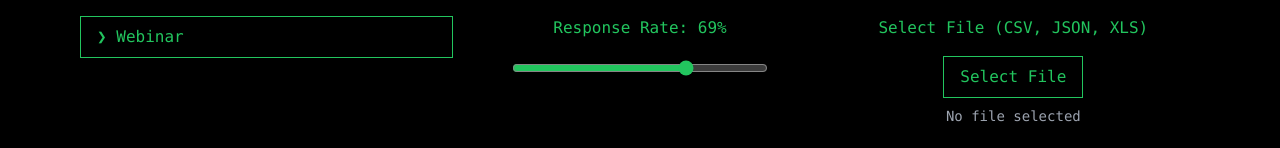
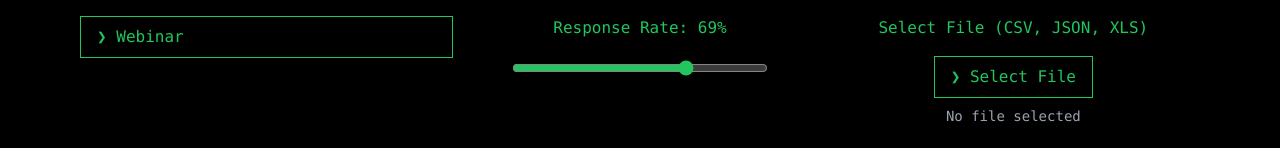
Before and after one commit to DenisKOMAROV/fucking_awesome_ml_web_ui_template, a React (Create React App) app in the folder frontend/: page / in a window 1280 px wide. Shown: the part 420-568 px from the top of the page. Built offline with nearby package versions, Linux system fonts and the light colour scheme.

Commit message:
file uploading logic

```diff
--- a/frontend/src/components/FileUpload.js
+++ b/frontend/src/components/FileUpload.js
@@ -1,6 +1,6 @@
 import { useState } from "react";
 
-const FileUpload = ({ onFileSelect }) => {
+const FileUpload = ({ onFileSelect, fileUploading }) => {
   const [fileName, setFileName] = useState("No file selected");
 
   const handleFileChange = (event) => {
@@ -15,9 +15,13 @@ const FileUpload = ({ onFileSelect }) => {
     <div className="flex flex-col items-center space-y-2">
       <label
         htmlFor="file-upload"
-        className="cursor-pointer bg-black text-green-500 border border-green-500 px-4 py-2 hover:bg-green-500 hover:text-black transition"
+        className={`cursor-pointer px-4 py-2 border transition ${
+          fileUploading
+            ? "border-gray-500 text-gray-500 cursor-not-allowed"
+            : "bg-black text-green-500 border border-green-500 hover:bg-green-500 hover:text-black"
+        }`}
       >
-        Select File
+        {fileUploading ? "❯ Loading..." : "❯ Select File"}
       </label>
       <input
         type="file"
@@ -25,8 +29,9 @@ const FileUpload = ({ onFileSelect }) => {
         id="file-upload"
         className="hidden"
         onChange={handleFileChange}
+        disabled={fileUploading} // Prevent selecting a new file while uploading
       />
-      <p className="text-sm text-gray-400">{fileName}</p>
+      <p className="text-sm text-gray-400">{fileUploading ? "Uploading..." : fileName}</p>
     </div>
   );
 };
```
